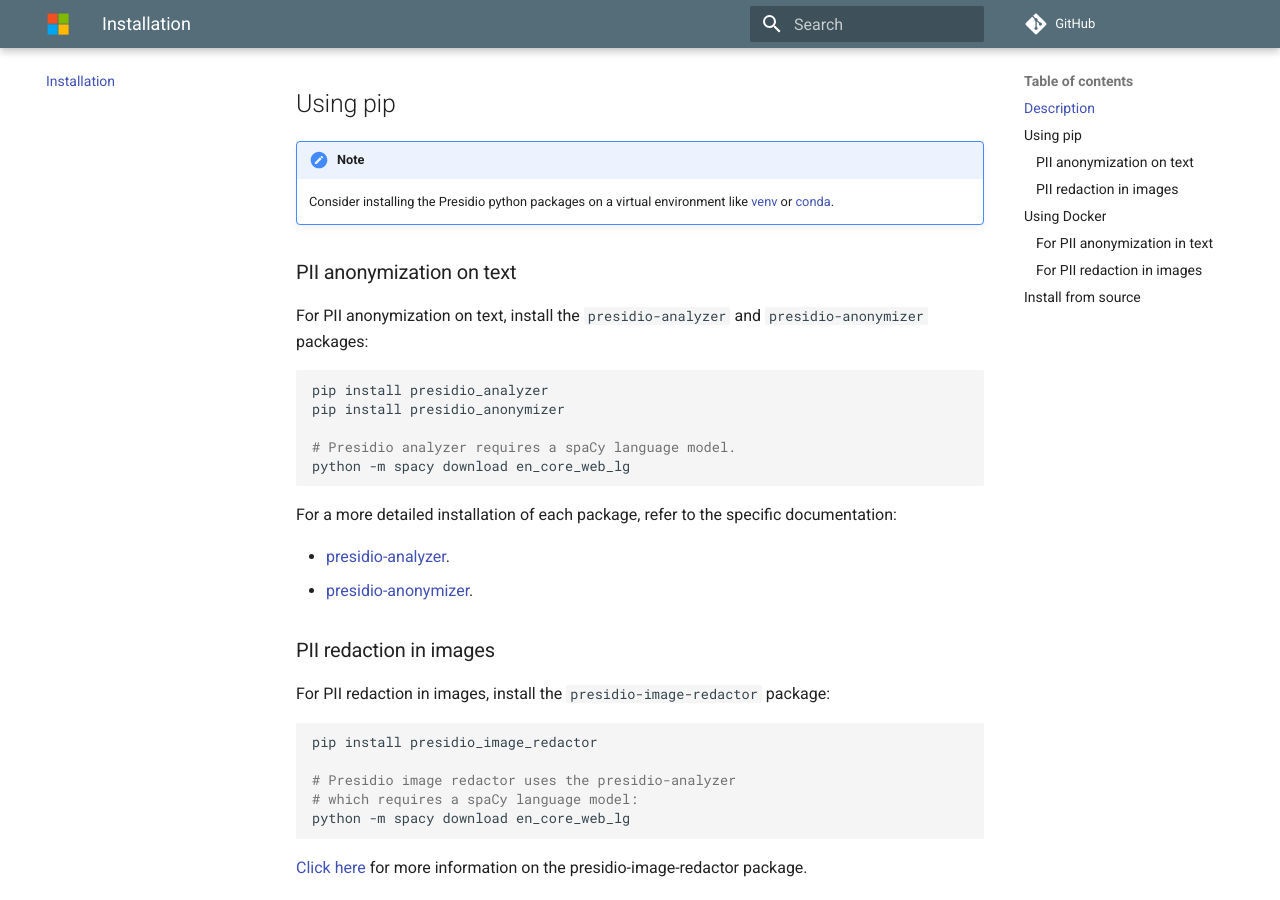
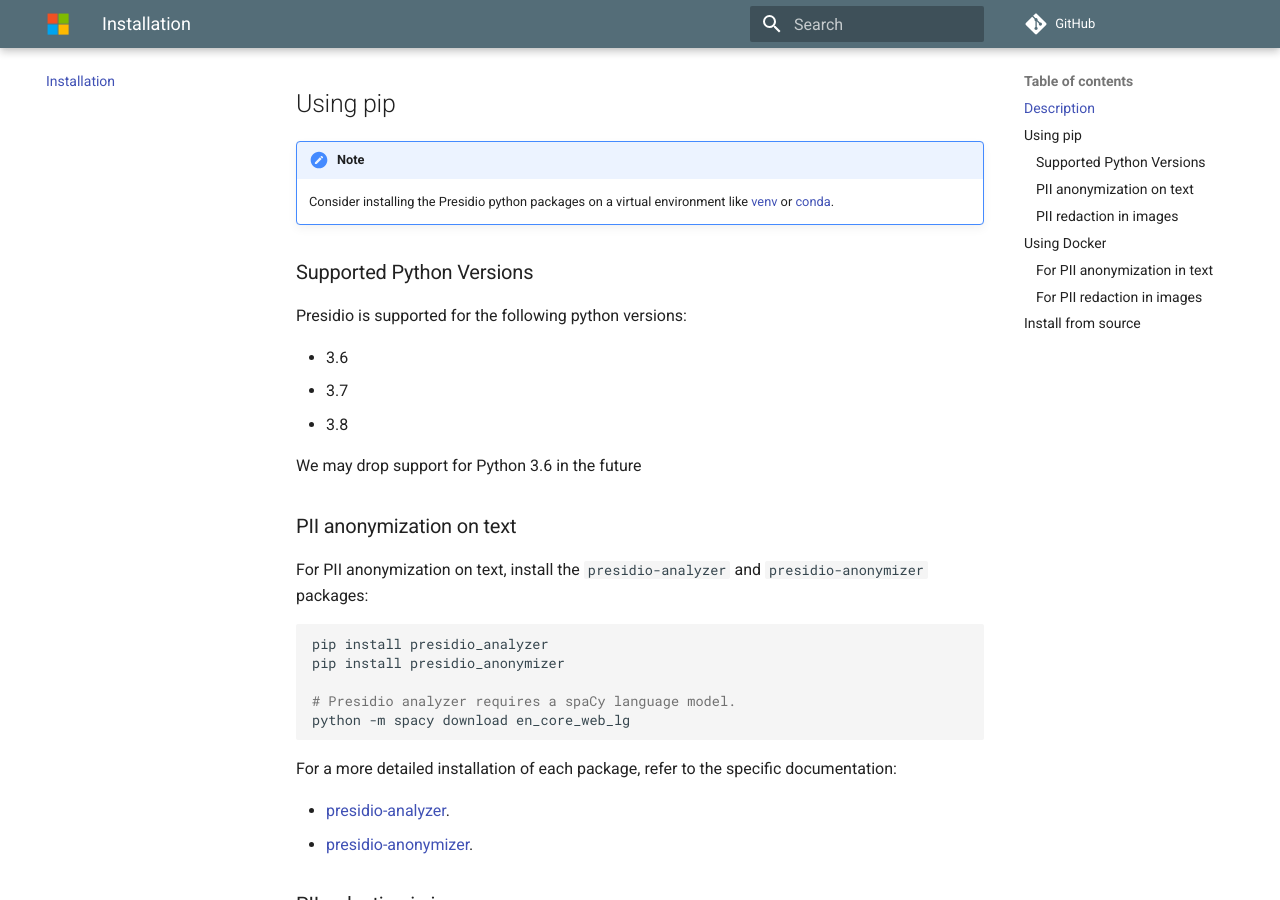
Before and after one commit to prokopidis/presidio, an MkDocs documentation site: the page built from docs/installation.md, in a window 1280 px wide and 900 px high, scrolled down 309 px. Built offline with MkDocs 1.6.1 and Material for MkDocs 9.7.7, drawn with Linux system fonts in a browser that asks for light colours; comment, search, counter and statistics services are not loaded.

Commit message:
add suported python version to doc (#594)

```diff
--- a/docs/installation.md
+++ b/docs/installation.md
@@ -13,6 +13,16 @@
 	Consider installing the Presidio python packages
 	on a virtual environment like [venv](https://docs.python.org/3/tutorial/venv.html)
 	or [conda](https://docs.conda.io/projects/conda/en/latest/user-guide/tasks/manage-environments.html).
+
+### Supported Python Versions
+
+Presidio is supported for the following python versions:
+
+* 3.6
+* 3.7
+* 3.8
+
+We may drop support for Python 3.6 in the future
 
 ### PII anonymization on text
 
```
Also changed, not shown: README.MD (+2 -1 lines), docs/index.md (+2 -0 lines).
